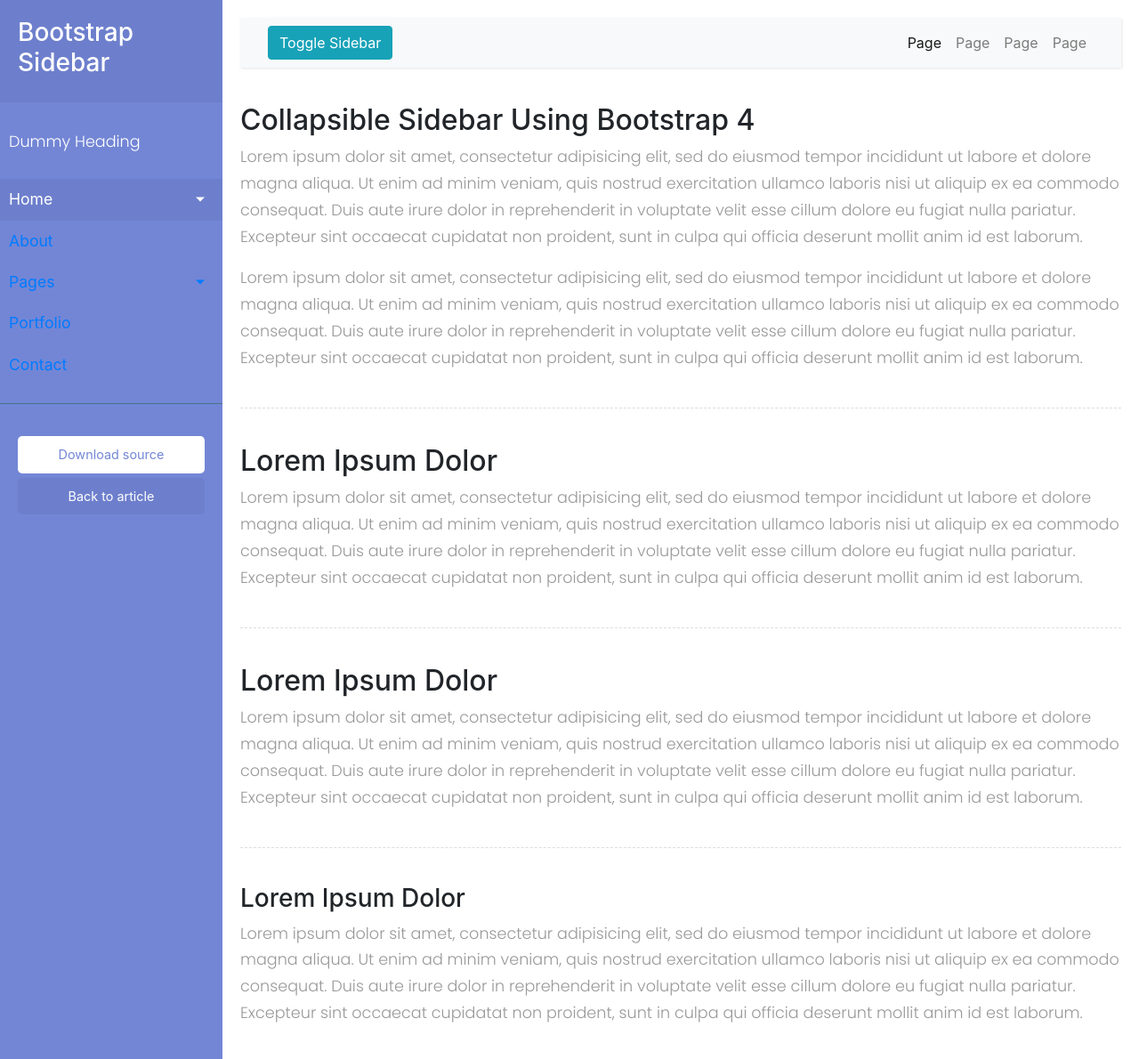
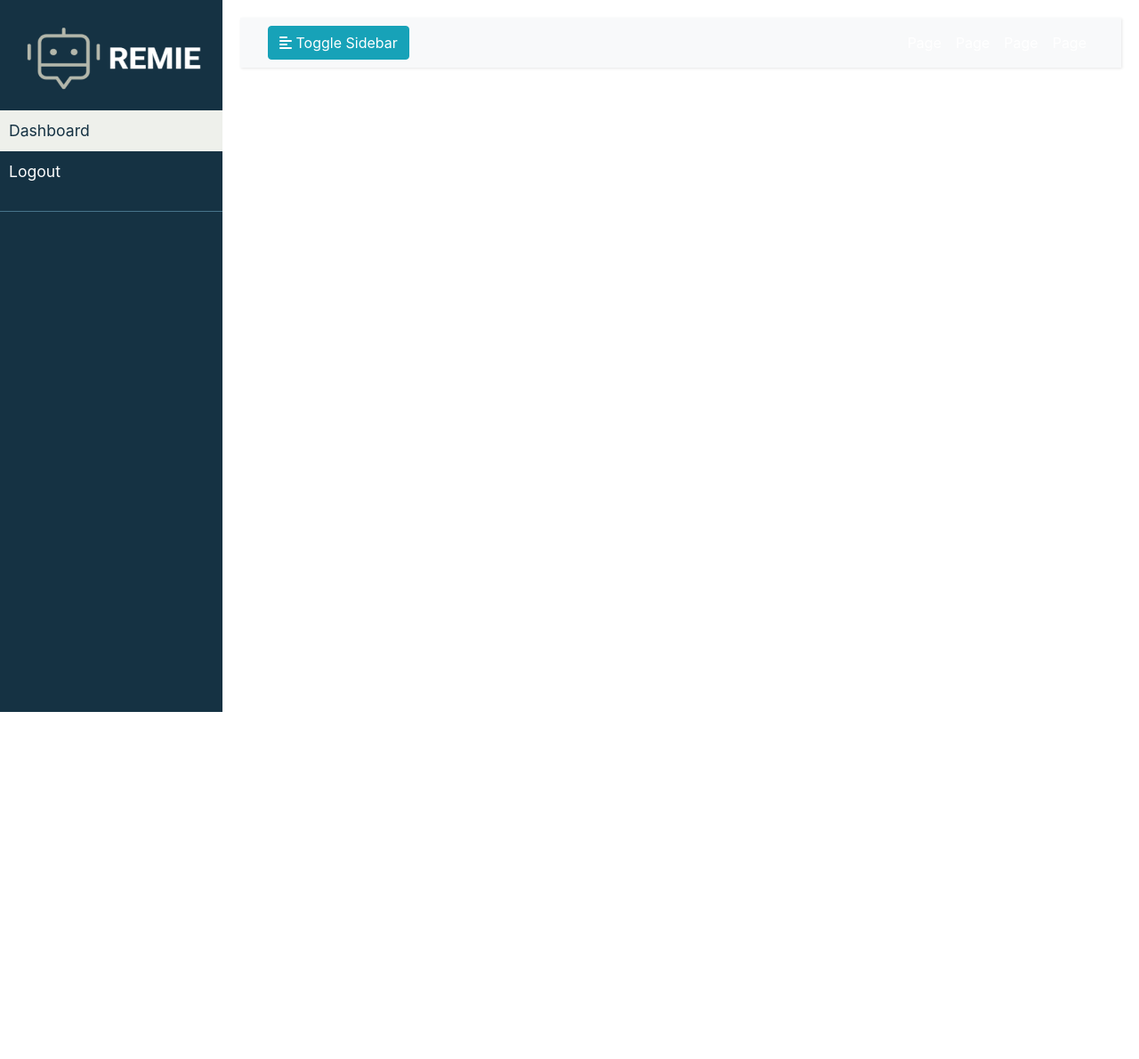
Before and after one commit to kadijaismail112/Remie, a Flask app: page / in a window 1280 px wide. Shown: the whole page at 89% size. After the commit the page ends 800 px from the top, so only its background shows below. Run offline with Flask 3, Linux system fonts and the light colour scheme; some libraries are stand-ins or nearby versions.

Commit message:
sidebar created

```diff
--- a/Remie/static/css/sidebar.css
+++ b/Remie/static/css/sidebar.css
@@ -3,6 +3,7 @@
 */
 
 @import "https://fonts.googleapis.com/css?family=Poppins:300,400,500,600,700";
+
 body {
     font-family: 'Poppins', sans-serif;
     background: #fafafa;
@@ -19,7 +20,7 @@ p {
 a,
 a:hover,
 a:focus {
-    color: inherit;
+    color: #fff !important;
     text-decoration: none;
     transition: all 0.3s;
 }
@@ -59,7 +60,7 @@ a:focus {
 #sidebar {
     min-width: 250px;
     max-width: 250px;
-    background: #7386D5;
+    background: var(--blue_two);
     color: #fff;
     transition: all 0.3s;
 }
@@ -69,8 +70,10 @@ a:focus {
 }
 
 #sidebar .sidebar-header {
-    padding: 20px;
-    background: #6d7fcc;
+    display: flex ;
+    margin-top: 22px;
+    justify-content: center;
+    background: var(--blue_two);
 }
 
 #sidebar ul.components {
@@ -90,14 +93,15 @@ a:focus {
 }
 
 #sidebar ul li a:hover {
-    color: #7386D5;
-    background: #fff;
+    color: var(--secondary_shade) !important;
+    background: var(--blue_two);;
 }
 
 #sidebar ul li.active>a,
 a[aria-expanded="true"] {
-    color: #fff;
-    background: #6d7fcc;
+    color: var(--blue_two) !important;
+    background: var(--secondary_shade);
+
 }
 
 a[data-toggle="collapse"] {
@@ -152,6 +156,11 @@ a.article:hover {
     transition: all 0.3s;
 }
 
+.remie_logo {
+    width: 218px;
+    height: 82px;
+}
+
 /* ---------------------------------------------------
     MEDIAQUERIES
 ----------------------------------------------------- */
@@ -160,9 +169,11 @@ a.article:hover {
     #sidebar {
         margin-left: -250px;
     }
+
     #sidebar.active {
         margin-left: 0;
     }
+
     #sidebarCollapse span {
         display: none;
     }
--- /dev/null
+++ b/Remie/static/css/variable.css
@@ -0,0 +1,4 @@
+:root{
+    --blue_two: #153243;
+    --secondary_shade:#EEF0EB;
+}
--- a/Remie/static/js/nav.js
+++ b/Remie/static/js/nav.js
@@ -1,5 +1,7 @@
-$(document).ready(function () {
-  $('#sidebarCollapse').on('click', function () {
-      $('#sidebar').toggleClass('active');
+
+
+function sideClick(){
+  $(document).ready(function () {
+     $('#sidebar').toggleClass('active');
   });
-});
+}
--- a/Remie/templates/index.html
+++ b/Remie/templates/index.html
@@ -4,6 +4,7 @@
     <meta charset="UTF-8">
     <title>FlaskApp</title>
     <link rel="stylesheet" href="{{url_for('static',filename='css/index.css')}}"
+    <link rel="stylesheet" href="{{url_for('static',filename='css/variable.css')}}"/>
 </head>
 <body>
     <h1>Hello World!</h1>
--- a/Remie/templates/sidebar.html
+++ b/Remie/templates/sidebar.html
@@ -3,7 +3,10 @@
 <head>
     <meta charset="UTF-8">
     <title>Side</title>
+    <link rel="stylesheet" href="{{url_for('static',filename='css/variable.css')}}"/>
     <link rel="stylesheet" href="{{url_for('static',filename='css/sidebar.css')}}" />
+    <link rel="stylesheet" href="https://cdnjs.cloudflare.com/ajax/libs/font-awesome/6.0.0-beta3/css/all.min.css">
+
     <link rel="stylesheet" href="https://cdn.jsdelivr.net/npm/bootstrap@4.0.0/dist/css/bootstrap.min.css" integrity="sha384-Gn5384xqQ1aoWXA+058RXPxPg6fy4IWvTNh0E263XmFcJlSAwiGgFAW/dAiS6JXm" crossorigin="anonymous" />
 
 </head>
@@ -12,56 +15,14 @@
         <!-- Sidebar  -->
         <nav id="sidebar">
             <div class="sidebar-header">
-                <h3>Bootstrap Sidebar</h3>
+                <img classname="remie_logo" src="{{url_for('static',filename='images/remielogo.png')}}" alt="logo"/>
             </div>
-
             <ul class="list-unstyled components">
-                <p>Dummy Heading</p>
                 <li class="active">
-                    <a href="#homeSubmenu" data-toggle="collapse" aria-expanded="false" class="dropdown-toggle">Home</a>
-                    <ul class="collapse list-unstyled" id="homeSubmenu">
-                        <li>
-                            <a href="#">Home 1</a>
-                        </li>
-                        <li>
-                            <a href="#">Home 2</a>
-                        </li>
-                        <li>
-                            <a href="#">Home 3</a>
-                        </li>
-                    </ul>
+                    <a href="#homeSubmenu">Dashboard</a>
                 </li>
                 <li>
-                    <a href="#">About</a>
-                </li>
-                <li>
-                    <a href="#pageSubmenu" data-toggle="collapse" aria-expanded="false" class="dropdown-toggle">Pages</a>
-                    <ul class="collapse list-unstyled" id="pageSubmenu">
-                        <li>
-                            <a href="#">Page 1</a>
-                        </li>
-                        <li>
-                            <a href="#">Page 2</a>
-                        </li>
-                        <li>
-                            <a href="#">Page 3</a>
-                        </li>
-                    </ul>
-                </li>
-                <li>
-                    <a href="#">Portfolio</a>
-                </li>
-                <li>
-                    <a href="#">Contact</a>
-                </li>
-            </ul>
-
-            <ul class="list-unstyled CTAs">
-                <li>
-                    <a href="https://bootstrapious.com/tutorial/files/sidebar.zip" class="download">Download source</a>
-                </li>
-                <li>
-                    <a href="https://bootstrapious.com/p/bootstrap-sidebar" class="article">Back to article</a>
+                    <a href="#">Logout</a>
                 </li>
             </ul>
         </nav>
@@ -72,7 +33,7 @@
             <nav class="navbar navbar-expand-lg navbar-light bg-light">
                 <div class="container-fluid">
 
-                    <button type="button" id="sidebarCollapse" class="btn btn-info">
+                    <button type="button" id="sidebarCollapse" class="btn btn-info" onclick="sideClick()">
                         <i class="fas fa-align-left"></i>
                         <span>Toggle Sidebar</span>
                     </button>
@@ -98,29 +59,12 @@
                     </div>
                 </div>
             </nav>
-
-            <h2>Collapsible Sidebar Using Bootstrap 4</h2>
-            <p>Lorem ipsum dolor sit amet, consectetur adipisicing elit, sed do eiusmod tempor incididunt ut labore et dolore magna aliqua. Ut enim ad minim veniam, quis nostrud exercitation ullamco laboris nisi ut aliquip ex ea commodo consequat. Duis aute irure dolor in reprehenderit in voluptate velit esse cillum dolore eu fugiat nulla pariatur. Excepteur sint occaecat cupidatat non proident, sunt in culpa qui officia deserunt mollit anim id est laborum.</p>
-            <p>Lorem ipsum dolor sit amet, consectetur adipisicing elit, sed do eiusmod tempor incididunt ut labore et dolore magna aliqua. Ut enim ad minim veniam, quis nostrud exercitation ullamco laboris nisi ut aliquip ex ea commodo consequat. Duis aute irure dolor in reprehenderit in voluptate velit esse cillum dolore eu fugiat nulla pariatur. Excepteur sint occaecat cupidatat non proident, sunt in culpa qui officia deserunt mollit anim id est laborum.</p>
-
-            <div class="line"></div>
-
-            <h2>Lorem Ipsum Dolor</h2>
-            <p>Lorem ipsum dolor sit amet, consectetur adipisicing elit, sed do eiusmod tempor incididunt ut labore et dolore magna aliqua. Ut enim ad minim veniam, quis nostrud exercitation ullamco laboris nisi ut aliquip ex ea commodo consequat. Duis aute irure dolor in reprehenderit in voluptate velit esse cillum dolore eu fugiat nulla pariatur. Excepteur sint occaecat cupidatat non proident, sunt in culpa qui officia deserunt mollit anim id est laborum.</p>
-
-            <div class="line"></div>
-
-            <h2>Lorem Ipsum Dolor</h2>
-            <p>Lorem ipsum dolor sit amet, consectetur adipisicing elit, sed do eiusmod tempor incididunt ut labore et dolore magna aliqua. Ut enim ad minim veniam, quis nostrud exercitation ullamco laboris nisi ut aliquip ex ea commodo consequat. Duis aute irure dolor in reprehenderit in voluptate velit esse cillum dolore eu fugiat nulla pariatur. Excepteur sint occaecat cupidatat non proident, sunt in culpa qui officia deserunt mollit anim id est laborum.</p>
-
-            <div class="line"></div>
-
-            <h3>Lorem Ipsum Dolor</h3>
-            <p>Lorem ipsum dolor sit amet, consectetur adipisicing elit, sed do eiusmod tempor incididunt ut labore et dolore magna aliqua. Ut enim ad minim veniam, quis nostrud exercitation ullamco laboris nisi ut aliquip ex ea commodo consequat. Duis aute irure dolor in reprehenderit in voluptate velit esse cillum dolore eu fugiat nulla pariatur. Excepteur sint occaecat cupidatat non proident, sunt in culpa qui officia deserunt mollit anim id est laborum.</p>
-        </div>
+              </div>
     </div>
 </body>
 <script src="{{ url_for('static', filename='js/nav.js') }}"></script>
+<script src="https://code.jquery.com/jquery-3.2.1.slim.min.js" integrity="sha384-KJ3o2DKtIkvYIK3UENzmM7KCkRr/rE9/Qpg6aAZGJwFDMVNA/GpGFF93hXpG5KkN" crossorigin="anonymous"></script>
+
 <script src="https://ajax.googleapis.com/ajax/libs/jquery/3.6.4/jquery.min.js"></script>
 <script src="https://code.jquery.com/jquery-3.2.1.slim.min.js" integrity="sha384-KJ3o2DKtIkvYIK3UENzmM7KCkRr/rE9/Qpg6aAZGJwFDMVNA/GpGFF93hXpG5KkN" crossorigin="anonymous"></script>
 <script src="https://cdn.jsdelivr.net/npm/popper.js@1.12.9/dist/umd/popper.min.js" integrity="sha384-ApNbgh9B+Y1QKtv3Rn7W3mgPxhU9K/ScQsAP7hUibX39j7fakFPskvXusvfa0b4Q" crossorigin="anonymous"></script>
```
Also changed, not shown: Remie/static/images/remielogo.png (added).
